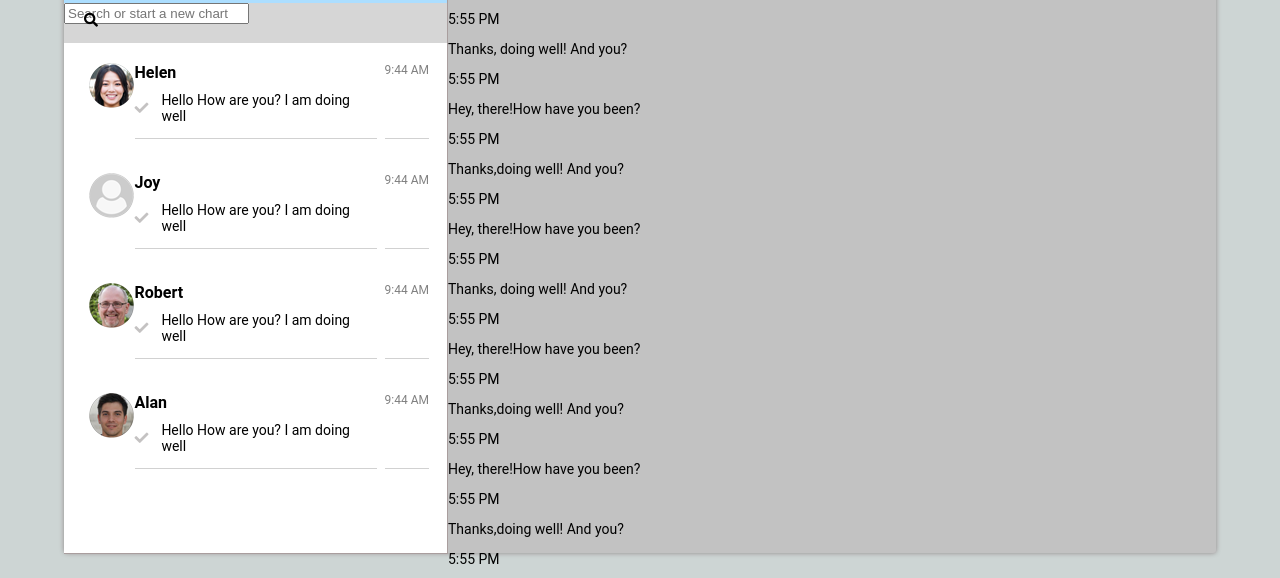
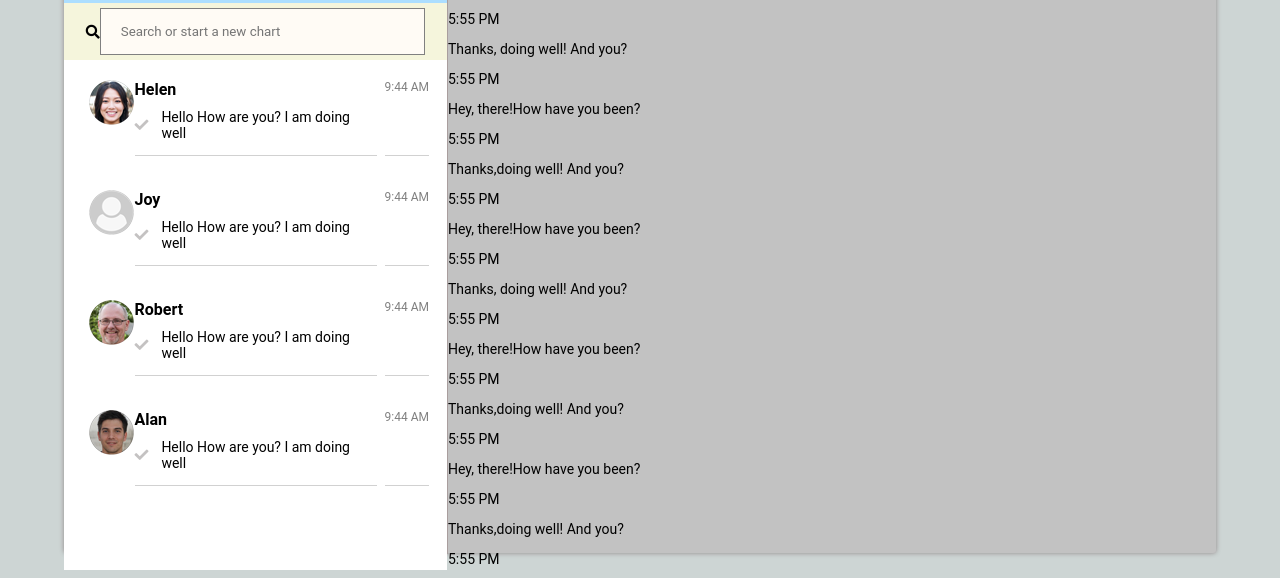
Before and after one commit to KristinaVeski/test2, a plain HTML site: page index.html in a window 1280 px wide. Shown: the part 203-781 px from the top of the page. Drawn offline with Linux system fonts and the light colour scheme.

Commit message:
First commit

```diff
--- a/style.css
+++ b/style.css
@@ -110,16 +110,25 @@ a:link {
     line-height: 10px;
     }
 
-.contacts-search {
-    background-color: rgb(214, 214, 214);
-    height: 40px;
-    align-items: center;
-}
-.contacts-search i {
-    position: absolute;
-    padding: 10px 0 10px 20px;
 
-}
+    .contacts-search {
+        width: 100%;
+        border-bottom: 1px solid var(--border-color);
+        padding: 5px 0px;
+        background-color: beige;
+        display: flex;
+        align-items: center;
+        justify-content: center;
+    }
+
+    .contacts-search input {
+        padding: 15px;
+        width: 85%;
+        padding-left: 20px;
+        background-color: rgb(255, 251, 245);
+        border: 0.5px solid grey;
+        font-family: 'Roboto', sans-serif;
+    }
 
 .contacts-search .search {
     margin: 10px;
```
